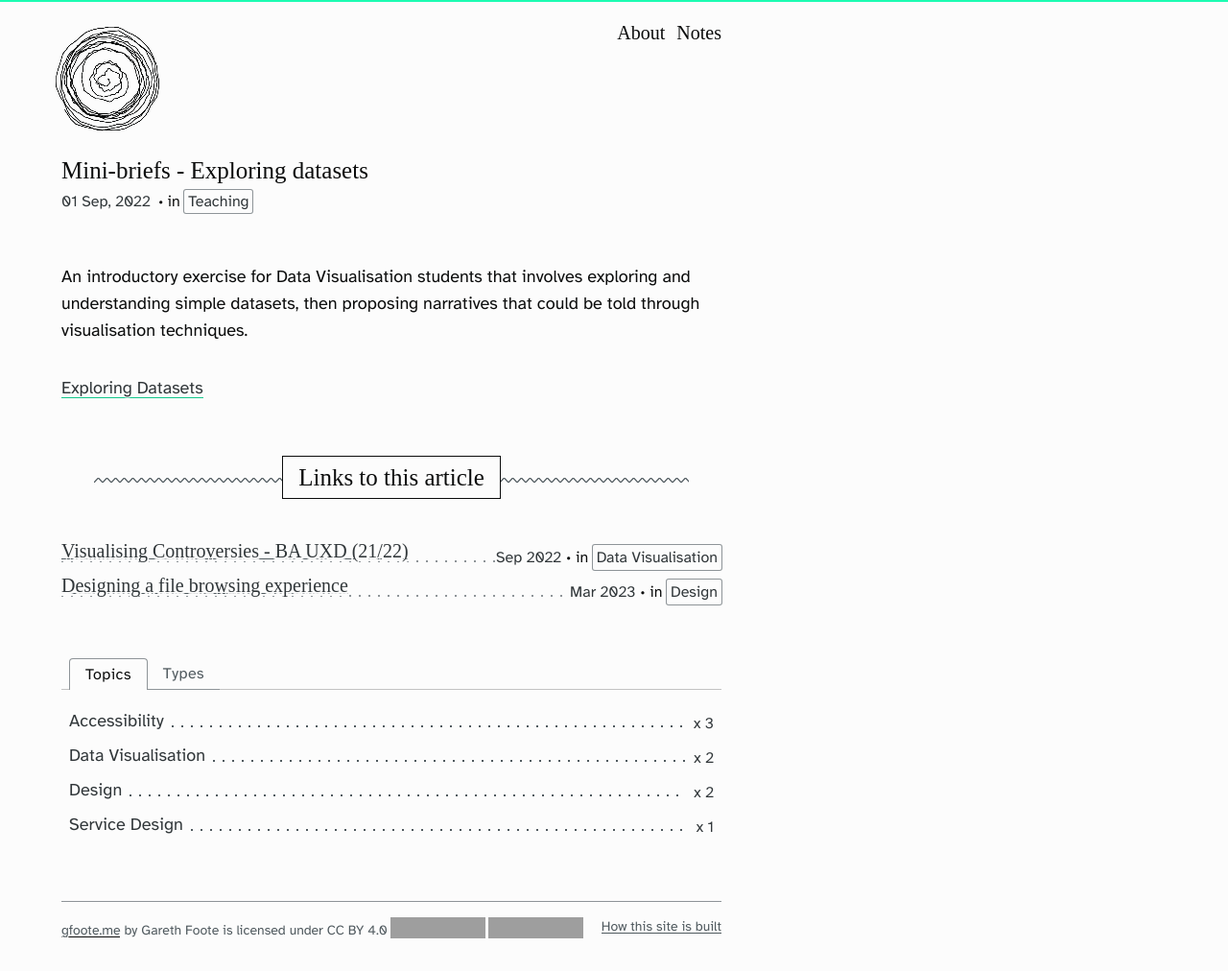
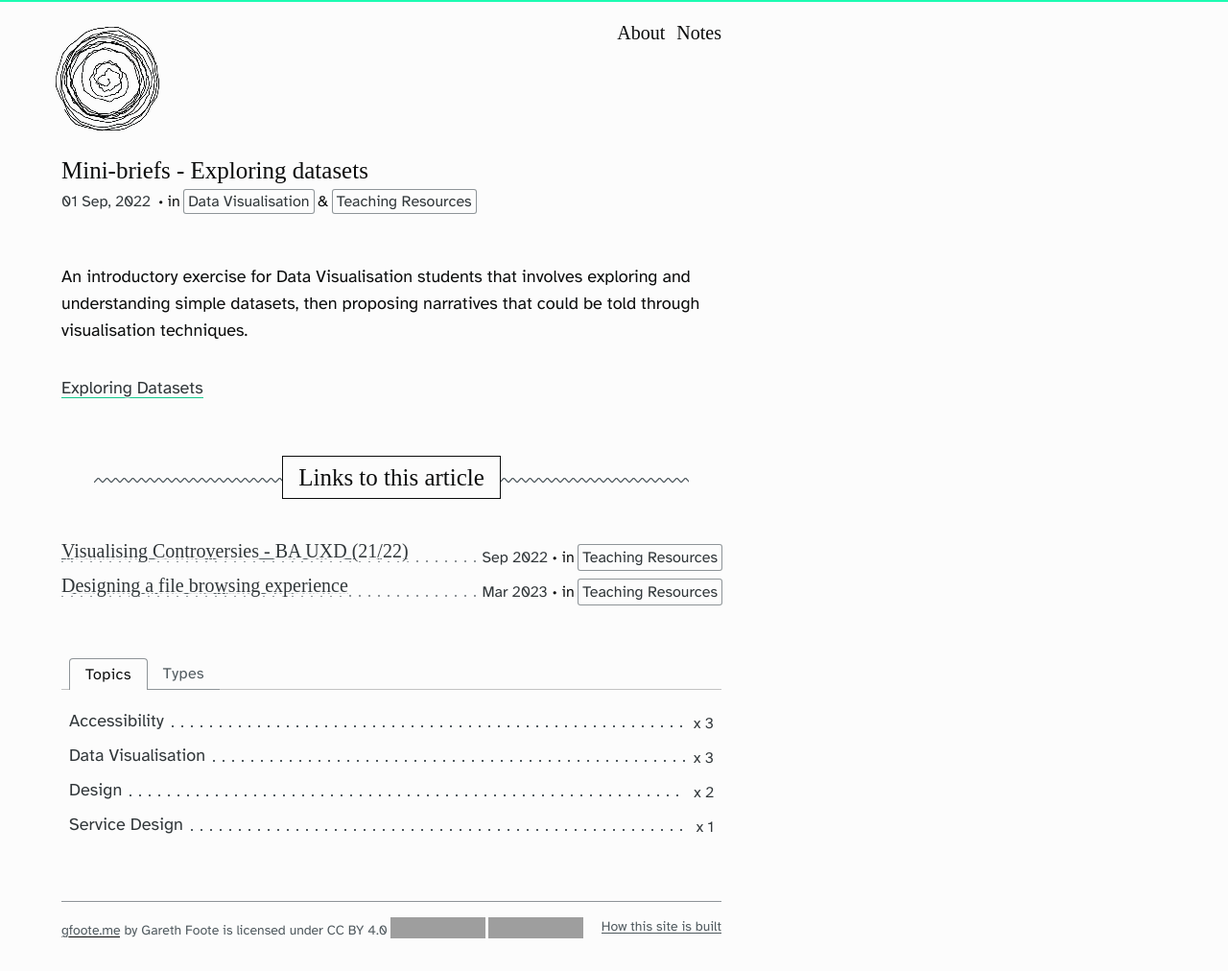
Before and after one commit to garethfoote/gfoote, a Jekyll site: the page built from collections/_writing/Mini-briefs - Exploring datasets.md, in a window 1280 px wide. Shown: the whole page at 96% size. Built offline with Jekyll 4.4.1, drawn with Linux system fonts in a browser that asks for light colours; some web fonts are replaced; grey boxes are pictures that could not be loaded.

Commit message:
PUSH NOTE : Mini-briefs - Exploring datasets.md

```diff
--- a/collections/_writing/Mini-briefs - Exploring datasets.md
+++ b/collections/_writing/Mini-briefs - Exploring datasets.md
@@ -3,7 +3,8 @@
 share: true
 homepage: true
 category: _writing
-topics: [Teaching]
+types: [Teaching Resources]
+topics: [Data Visualisation]
 date: 2022-09-01
 ---
 
```
